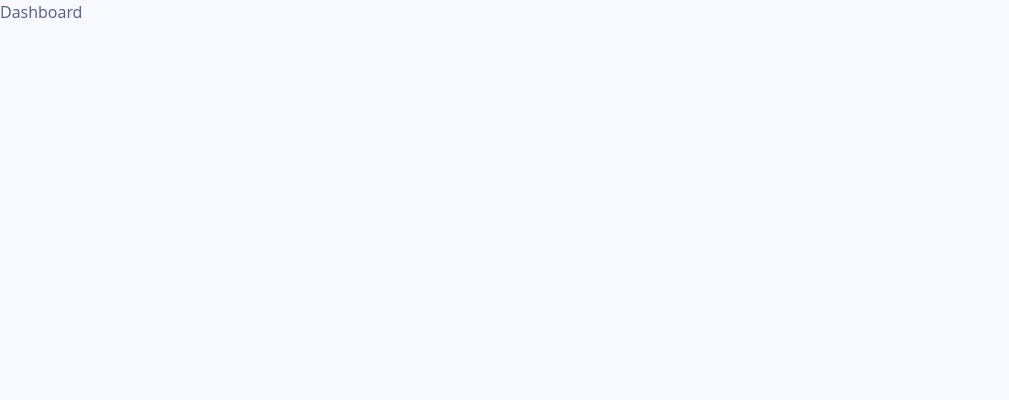
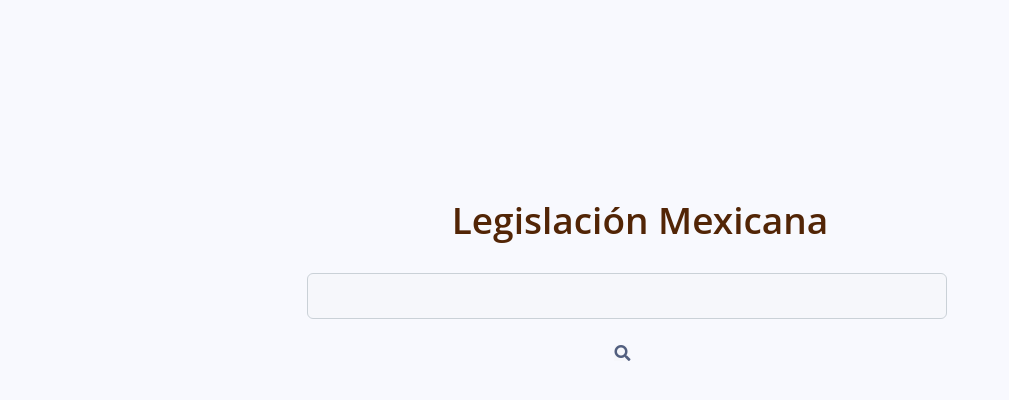
Before and after one commit to asmartinez/legmex-front, a React (Create React App) app: page /admin in a window 1280 px wide. Shown: the top 400 px of the page, without its empty margins (0-1009 px from the left). Built offline with nearby package versions, Linux system fonts and the light colour scheme.

Commit message:
First commit

```diff
--- a/src/app/components/Admin/Admin.tsx
+++ b/src/app/components/Admin/Admin.tsx
@@ -1,9 +1,20 @@
 import React from 'react';
+import './style.css';
 
 const Admin = () => {
    return (
       <>
-      Dashboard
+      <h1
+       className ="title">Legislación Mexicana</h1>
+      <input
+      className ="form-control"
+      style={{backgroundColor:"#e8e9e823",
+      width:"50%",marginLeft:"24%",
+      marginTop:"2%"}}
+      /><i className="fas fa-search"
+      style={{backgroundColor:"#e8e9e823",
+      marginLeft:"48%",
+      marginTop:"2%"}}></i>
       </>
    )
 }
--- /dev/null
+++ b/src/app/components/Admin/style.css
@@ -0,0 +1,12 @@
+.title{
+    color: rgb(82, 37, 6);
+    text-align:center;
+    margin-top:15%;
+    font-size:37px;
+}
+
+.form-control:hover,
+.form-control:focus {
+  background-color: #e8e9e81a;
+  width: 50%;
+}
```
Also changed, not shown: src/app/components/Auth/Auth.tsx (line endings or trailing spaces).
